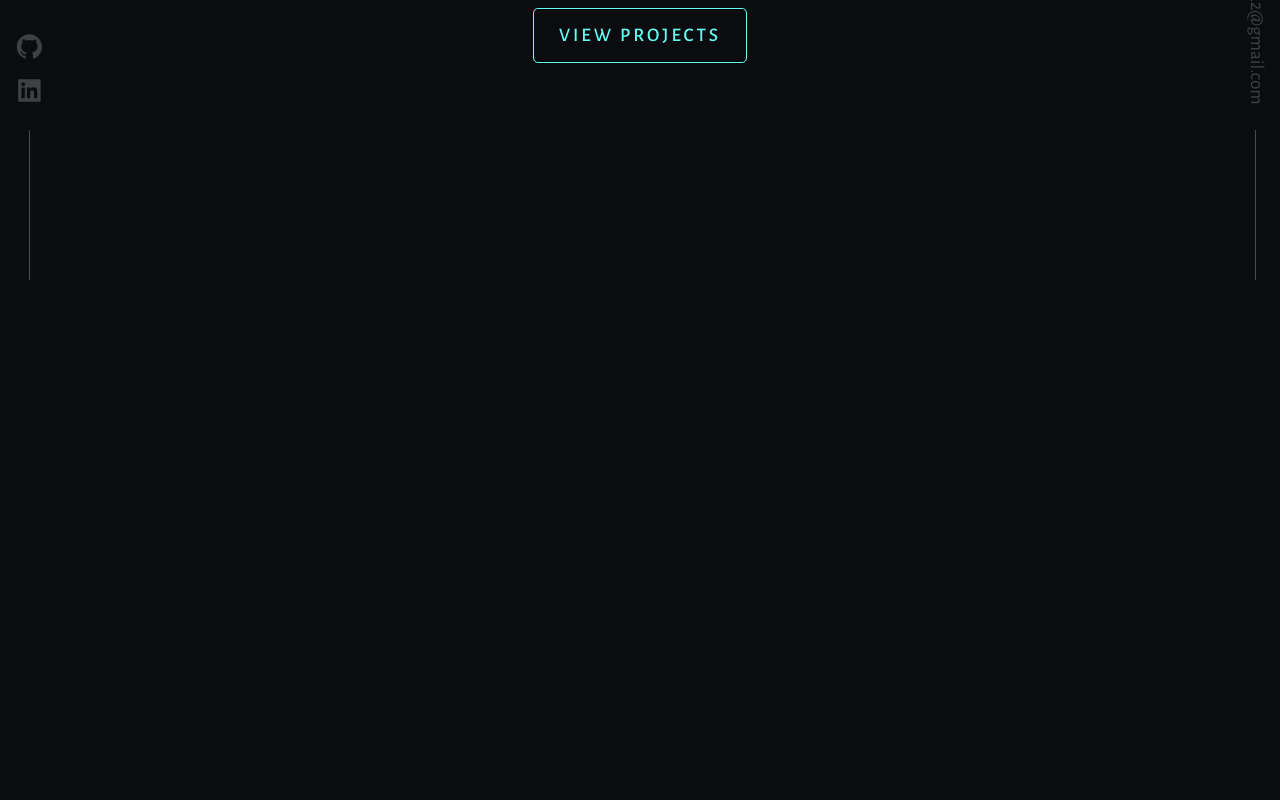
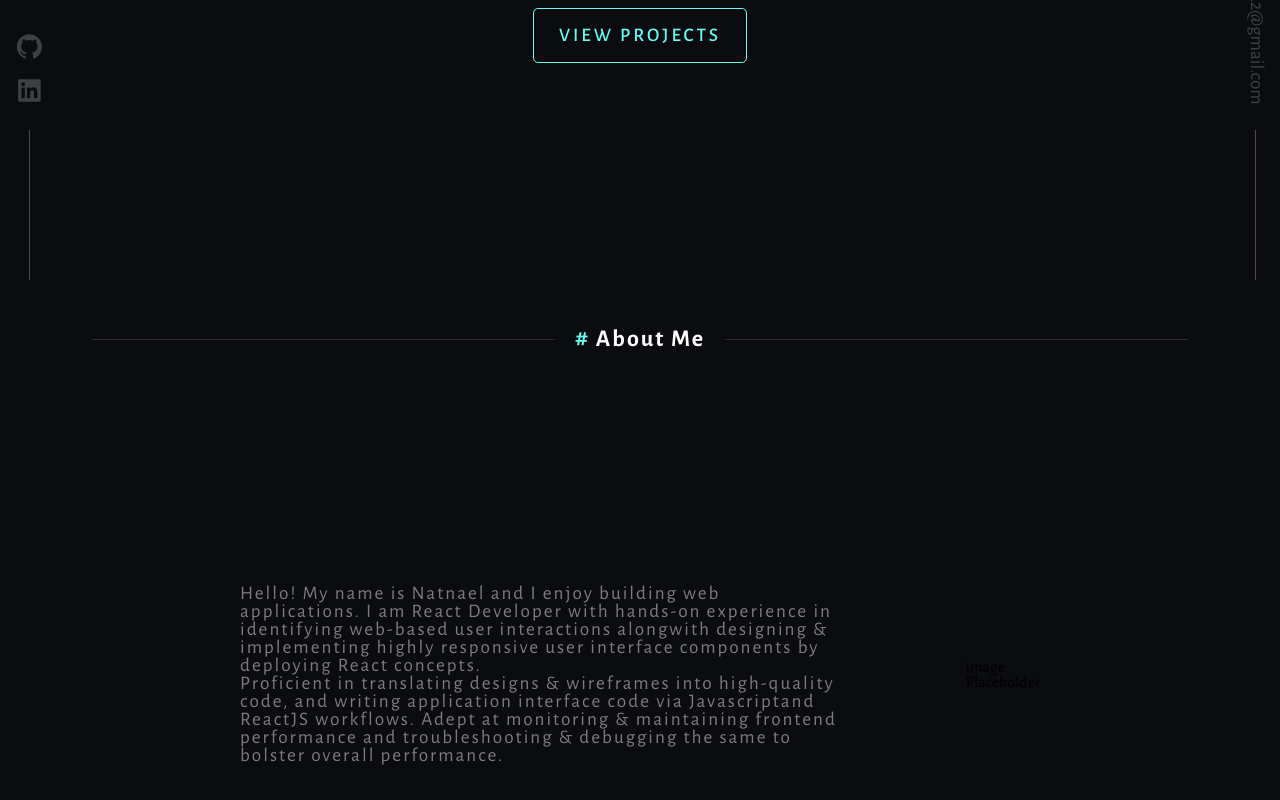
Before and after one commit to NatiG100/portfolio, a React (Create React App) app: page / in a window 1280 px wide. Shown: the part 520-1320 px from the top of the page. Before the commit the page ends 800 px from the top, so only its background shows below. Built offline with nearby package versions, Linux system fonts and the light colour scheme.

Commit message:
create about section layout

```diff
--- a/src/App.js
+++ b/src/App.js
@@ -1,6 +1,7 @@
 import Navbar from "./components/Navbar";
 import HeroSection from "./sections/HeroSection";
 import SideLinks from "./components/SideLinks";
+import AboutSection from "./sections/AboutSection";
 
 function App() {
   return (
@@ -8,6 +9,7 @@ function App() {
       <SideLinks/>
       <Navbar/>
       <HeroSection/>
+      <AboutSection/>
     </>
   );
 }
--- a/src/components/Navbar/NavbarElements.js
+++ b/src/components/Navbar/NavbarElements.js
@@ -14,6 +14,9 @@ position:fixed;
     align-items: center;
     padding-left: 20px;
     padding-right: 20px;
+    background-color:${theme.colors.background}cc ;
+    backdrop-filter: blur(6px);
+    box-shadow: 0px 4px 15px #00000022;
 
 `;
 
--- a/src/components/Navbar/index.jsx
+++ b/src/components/Navbar/index.jsx
@@ -14,11 +14,11 @@ const Navbar = () => {
         <StyledNavbarWrapper>
             <Logo/>
             <StyledNavItemContainer>
-                <StyledNavItem activeClass="activeNavItem" spy={true}smooth={true} exact="true" to="about"><em># </em>about</StyledNavItem>
-                <StyledNavItem activeClass="activeNavItem" spy={true}smooth={true} exact="true" to="skills"><em># </em>skills</StyledNavItem>
-                <StyledNavItem activeClass="activeNavItem" spy={true}smooth={true} exact="true" to="experience"><em># </em>experience</StyledNavItem>
-                <StyledNavItem activeClass="activeNavItem" spy={true}smooth={true} exact="true" to="projects"><em># </em>projects</StyledNavItem>
-                <StyledNavItem activeClass="activeNavItem" spy={true}smooth={true} exact="true" to="contact"><em># </em>contact</StyledNavItem>
+                <StyledNavItem activeClass="activeNavItem" spy={true}smooth={true} exact="true" to="about" offset={-80}><em># </em>about</StyledNavItem>
+                <StyledNavItem activeClass="activeNavItem" spy={true}smooth={true} exact="true" to="skills" offset={-80}><em># </em>skills</StyledNavItem>
+                <StyledNavItem activeClass="activeNavItem" spy={true}smooth={true} exact="true" to="experience" offset={-80}><em># </em>experience</StyledNavItem>
+                <StyledNavItem activeClass="activeNavItem" spy={true}smooth={true} exact="true" to="projects" offset={-80}><em># </em>projects</StyledNavItem>
+                <StyledNavItem activeClass="activeNavItem" spy={true}smooth={true} exact="true" to="contact" offset={-80}><em># </em>contact</StyledNavItem>
                 <Button>Resume</Button>
             </StyledNavItemContainer>
         </StyledNavbarWrapper>
--- /dev/null
+++ b/src/components/SectionTitle/SectionTitleElements.js
@@ -0,0 +1,21 @@
+import styled from 'styled-components';
+import theme from '../../theme';
+
+
+export const StyledSectionTitleContainer = styled.div`
+    width: 100%;
+    display: grid;
+    grid-template-columns: 1fr max-content 1fr;
+    gap: 20px;
+    align-items: center;
+`;
+
+export const StyledSectionTitle = styled.h3`
+    font-size:${theme.font.xl} ;
+    color: ${theme.colors.text};
+    letter-spacing: 2px;
+    em{
+        font-style: normal;
+        color: ${theme.colors.primary};
+    }
+`;
--- /dev/null
+++ b/src/components/SectionTitle/index.jsx
@@ -0,0 +1,19 @@
+import React from 'react'
+import Divider from '../uiElements/Divider';
+
+import {
+    StyledSectionTitle,
+    StyledSectionTitleContainer
+} from './SectionTitleElements';
+
+const SectionTitle = ({title="Title"}) => {
+  return (
+      <StyledSectionTitleContainer>
+          <Divider/>
+          <StyledSectionTitle><em>#</em> {title}</StyledSectionTitle>
+          <Divider/>
+      </StyledSectionTitleContainer>
+  )
+}
+
+export default SectionTitle;
--- a/src/sections/AboutSection/AboutSectionElements.js
+++ b/src/sections/AboutSection/AboutSectionElements.js
@@ -6,12 +6,20 @@ export const StyledAboutSection = styled.section`
     width: 100%;
     display: grid;
     grid-template-rows:max-content 1fr ;
+    grid-template-columns:1fr ;
     justify-content:center ;
     height: calc(100vh - 80px);
     min-height: 400px;
+    max-width: ${theme.size.appMaxWidth};
+    margin-left: auto;
+    margin-right: auto;
+    padding-left: 6%;
+    padding-right: 6%;
 `;
 
 export const StyledAboutWrapper = styled.div`
+    margin-left: auto;
+    margin-right: auto;
     width: 100%;
     max-width: 800px;
     display:flex;
@@ -21,7 +29,7 @@ export const StyledAboutWrapper = styled.div`
 `;
 export const StyledP = styled.p`
     color: ${theme.colors.textDark};
-    font-size: ${theme.font.md};
+    font-size: ${theme.font.lg};
     letter-spacing: 2px;
     em{
         font-style: normal;
```
